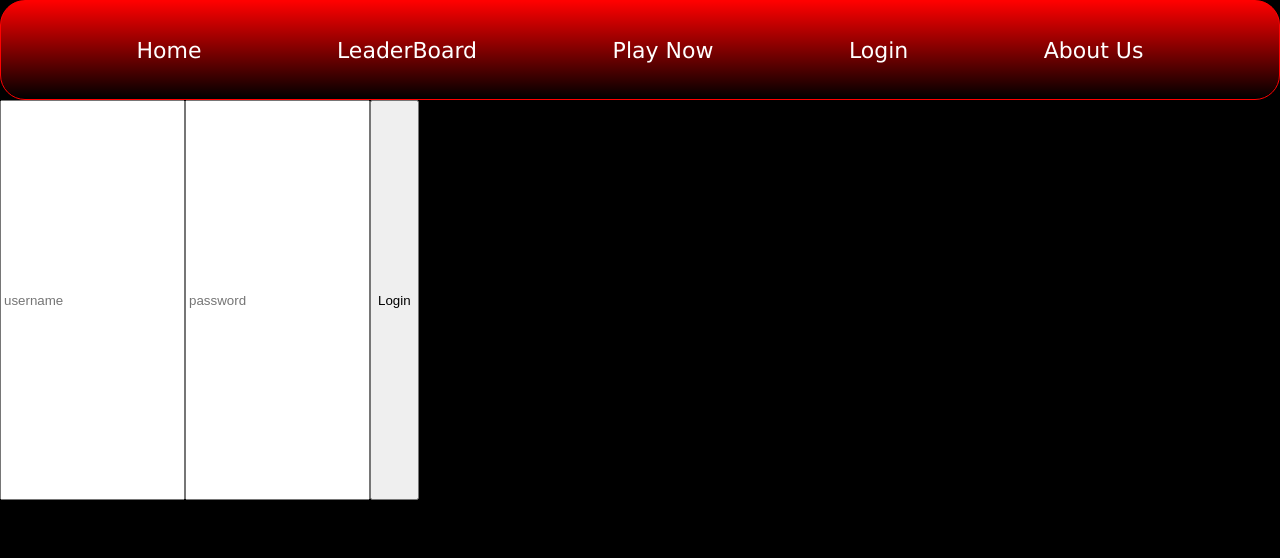
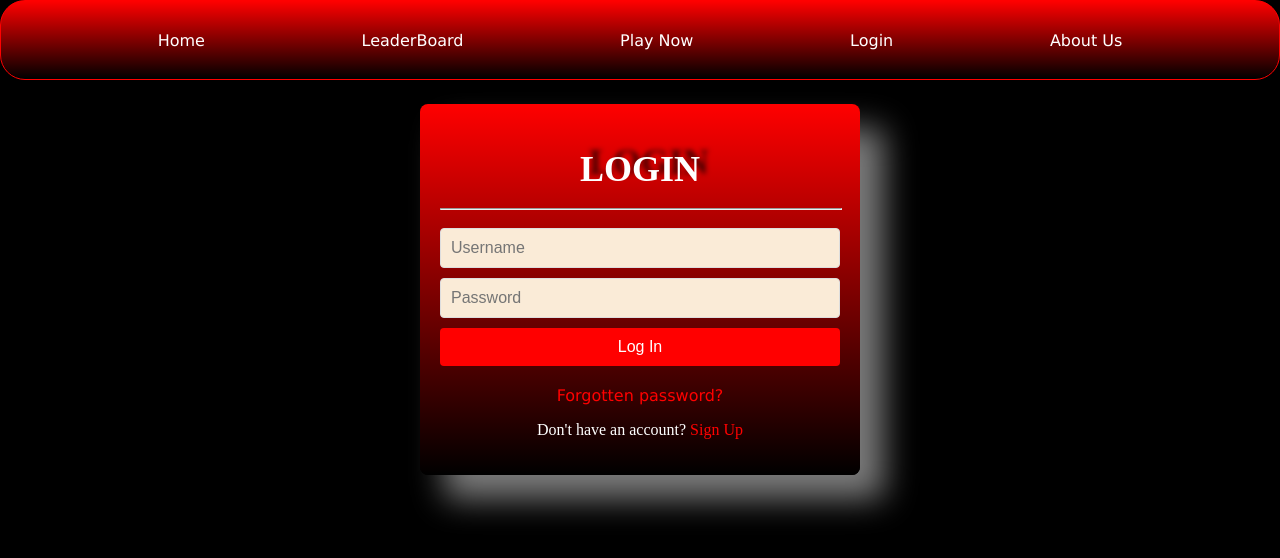
Before and after one commit to 4-Team-Arc/Lemon-Larry, a React (Vite) app: page /Login in a window 1280 px wide. Shown: the top 558 px of the page. Built offline with nearby package versions, Linux system fonts and the light colour scheme.

Commit message:
styling the login/register, added useState

```diff
--- a/index.html
+++ b/index.html
@@ -9,6 +9,5 @@
   <body>
     <div id="root"></div>
     <script type="module" src="/src/main.jsx"></script>
-    <!-- <script type="module" src="/scripts/main.js"></script> -->
   </body>
 </html>
--- a/scripts/physics.js
+++ b/scripts/physics.js
@@ -19,7 +19,7 @@ export class Physics {
   simulationRate = 200;
   timeStep = 1 / this.simulationRate;
   accumulator = 0;
-  gravity = 25;
+  gravity = 32;
 
   constructor(scene) {
     this.helpers = new THREE.Group();
--- a/src/App.jsx
+++ b/src/App.jsx
@@ -1,5 +1,5 @@
 import NavBar from "./components/navbar.jsx"
-import LoginPage from "./components/loginPage.jsx"
+import RegisterLogin from "./components/loginPage.jsx"
 import AboutUsPage from "./components/about-us.jsx"
 import { Routes,Route } from "react-router-dom";
 import GameScene from '../scripts/game.jsx';
@@ -11,7 +11,7 @@ const App = () => {
       <NavBar/>
           <Routes>
             <Route exact path="/" element={<h1>insert content here for home page</h1>}></Route>
-            <Route exact path="/Login" element={<LoginPage/>}></Route>
+            <Route exact path="/Login" element={<RegisterLogin/>}></Route>
             <Route exact path="/Play" element={<GameScene />}></Route>
             <Route exact path="/About-Us" element={<AboutUsPage/>}></Route>
           </Routes>
--- a/src/components/loginPage.jsx
+++ b/src/components/loginPage.jsx
@@ -1,15 +1,59 @@
-const LoginPage = () => {
+import { useState, useEffect } from "react";
+
+const RegisterLogin = () => {
+  const [isRegister, setIsRegister] = useState(false);
+
+  const toggleForm = () => {
+    setIsRegister(!isRegister);
+  };
+
   return (
-    <>
-    <div className='loginForm'>
-      <form className='login' onSubmit={(e)=> {e.preventDefault();}}>
-        <input placeholder='username'></input>
-        <input placeholder='password'></input>
-        <button >Login</button>
-      </form>
+    <div className="container">
+      <div className="login-section">
+        <h1>LOGIN</h1>
+        {isRegister ? (
+          <div>
+            <h2>Create a new account</h2>
+            <form className="register-form">
+              <input type="text" placeholder="First Name" required />
+              <input type="text" placeholder="Last Name" required />
+              <input type="email" placeholder="Email" required />
+              <input type="password" placeholder="New Password" required />
+              <button type="submit" className="register-button">
+                Sign Up
+              </button>
+            </form>
+            <p>
+              Already have an account?{" "}
+              <span onClick={toggleForm} className="toggle-link">
+                Log In
+              </span>
+            </p>
+          </div>
+        ) : (
+          <div>
+            <form className="login-form">
+              <hr width="100%"></hr>
+              <input type="email" placeholder="Username" required />
+              <input type="password" placeholder="Password" required />
+              <button type="submit" className="login-button">
+                Log In
+              </button>
+              <a href="#" className="forgot-password">
+                Forgotten password?
+              </a>
+            </form>
+            <p>
+              Don't have an account?{" "}
+              <span onClick={toggleForm} className="toggle-link">
+                Sign Up
+              </span>
+            </p>
+          </div>
+        )}
+      </div>
     </div>
-    </>
-  )
-};
+  );
+}
 
-export default LoginPage
+export default RegisterLogin;
--- a/src/index.css
+++ b/src/index.css
@@ -2,6 +2,7 @@
   display: flex;
   flex-direction: column;
   height: 100%;
+  align-items:center;
 }
 
 body, html {
@@ -19,8 +20,8 @@ h1{
 
 .navbar{
   width: 100%;
-  height: 100px;
-  font-size: 22px;
+  height: 10vh;
+  font-size: 2vh;
   align-items: center;
   display:flex;
   justify-content: space-evenly;
@@ -36,20 +37,14 @@ a{
   font-family: 'Lucida Sans', 'Lucida Sans Regular', 'Lucida Grande', 'Lucida Sans Unicode', Geneva, Verdana, sans-serif;
 }
 
-a:hover{
+.navbar > a:hover{
   text-shadow: 7px -7px 3px rgba(255, 255, 255, 1);
   color:black;
 }
 
-a:hover + .navbar {
-  opacity: 0.5;
-}
-
-.loginForm{
-  height: 400px;
-  width: 500px;
+.loginForm {
+ height: 50vh;
   display: flex;
-  flex-direction: column;
 }
 
 .login{
@@ -59,44 +54,84 @@ a:hover + .navbar {
   justify-items: center;
 }
 
-.navbar{
-  width: 100%;
-  height: 100px;
-  font-size: 22px;
-  align-items: center;
-  display:flex;
-  justify-content: space-evenly;
-  border: solid thin red;
-  border-radius: 25px;
-  box-sizing: border-box;
-  background-image: linear-gradient(to bottom, red, black);
-}
 
-a{
-  color: white;
-  text-decoration: none;
-  font-family: 'Lucida Sans', 'Lucida Sans Regular', 'Lucida Grande', 'Lucida Sans Unicode', Geneva, Verdana, sans-serif;
-}
-
-a:hover{
+.navbar > a:hover{
   text-shadow: 7px -7px 3px rgba(255, 255, 255, 1);
   color:black;
 }
 
-a:hover + .navbar {
+/* a:hover + .navbar {
   opacity: 0.5;
+} */
+
+.container {
+  width: 400px;
+  background-image: linear-gradient( red, black);
+  border-radius: 8px;
+  box-shadow: 3vh 3vh 4vh rgba(255, 255, 255, 0.484);
+  padding: 20px;
+  text-align: center;
+  margin-top: 3vh;
 }
 
-.loginForm{
-  height: 400px;
-  width: 500px;
+.login-section h1 {
+  color: white;
+  text-shadow: 9px -7px 5px rgba(0, 0, 0, 0.63);
+  font-size: 36px;
+  margin-bottom: 10px;
+}
+
+.login-section h2 {
+  font-size: 20px;
+  margin-bottom: 20px;
+}
+
+.login-form,
+.register-form {
   display: flex;
   flex-direction: column;
+  gap: 10px;
 }
 
-.login{
-  display: flex;
-  width: 100%;
-  height: 100%;
-  justify-items: center;
+.login-form input,
+.register-form input {
+  padding: 10px;
+  border: 1px solid #ddd;
+  border-radius: 4px;
+  font-size: 16px;
+  background-color: antiquewhite;
 }
+
+.login-button,
+.register-button {
+  background-color: red;
+  color: white;
+  padding: 10px;
+  border: none;
+  border-radius: 4px;
+  font-size: 16px;
+  cursor: pointer;
+}
+
+.login-button:hover,
+.register-button:hover {
+  background-color: antiquewhite;
+  color:red;
+}
+
+.forgot-password,
+.toggle-link {
+  color: red;
+  text-decoration: none;
+  cursor: pointer;
+  margin-top: 10px;
+}
+
+.forgot-password:hover,
+.toggle-link:hover {
+  text-shadow:  5vh 5vh 3vh white;
+}
+
+p{
+  color:white;
+}
```
